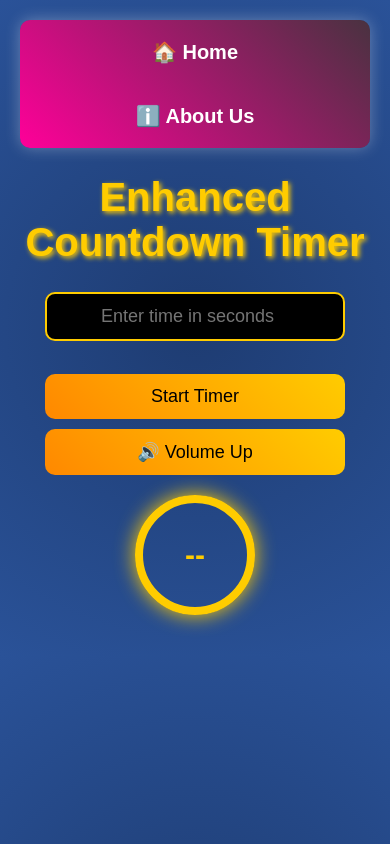
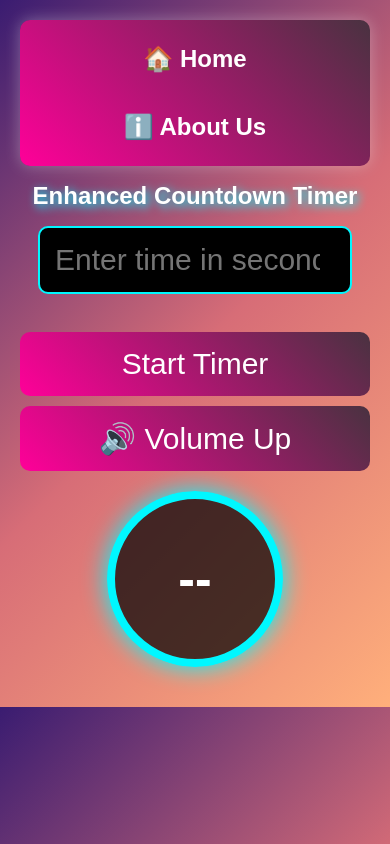
Before and after one commit to Pratish978/time, a plain HTML site: page index.html in a window 390 px wide. Drawn offline with Linux system fonts and the light colour scheme.

Commit message:
Update index.html

```diff
--- a/index.html
+++ b/index.html
@@ -5,17 +5,15 @@
     <meta charset="UTF-8">
     <meta name="viewport" content="width=device-width, initial-scale=1.0">
     <title>Enhanced Countdown Timer</title>
-    <link rel="stylesheet" href="mystyle.css">
     <style>
         * {
-            font-size: 20px;
+            font-size: 30px;
             font-family: 'Poppins', sans-serif;
-            box-sizing: border-box;
         }
 
         body {
-            background: radial-gradient(circle, #1e3c72, #2a5298);
-            color: #ffcc00;
+            background: linear-gradient(135deg, #3a1c71, #d76d77, #ffaf7b);
+            color: white;
             text-align: center;
             margin: 0;
             padding: 20px;
@@ -28,9 +26,9 @@
             display: flex;
             justify-content: center;
             gap: 20px;
-            flex-wrap: wrap;
             border-radius: 10px;
             box-shadow: 0 0 15px rgba(255, 255, 255, 0.3);
+            flex-wrap: wrap;
         }
 
         .nav a {
@@ -40,102 +38,83 @@
             padding: 10px 20px;
             border-radius: 8px;
             transition: 0.3s;
+            text-align: center;
         }
 
         .nav a:hover {
             background: rgba(255, 255, 255, 0.2);
         }
 
-        h1 {
-            text-shadow: 2px 2px 5px #ffcc00;
-            font-size: 2.5em;
-        }
-
-        /* Responsive Form */
-        form {
-            margin-top: 20px;
-            display: flex;
-            flex-direction: column;
-            align-items: center;
-        }
-
         input[type=number] {
             padding: 15px;
-            font-size: 20px;
-            border: 2px solid #ffcc00;
+            font-size: 30px;
+            border: 2px solid #00f7ff;
             background-color: black;
             color: white;
             border-radius: 10px;
             text-align: center;
             width: 80%;
-            max-width: 300px;
+            max-width: 400px;
         }
 
         input[type=submit],
         button {
             border: none;
-            background: linear-gradient(45deg, #ff8800, #ffcc00);
-            color: black;
+            background: linear-gradient(45deg, #ff0099, #493240);
+            color: white;
             padding: 15px 30px;
-            font-size: 20px;
+            font-size: 30px;
             cursor: pointer;
             border-radius: 10px;
             transition: 0.3s;
             margin-top: 10px;
-            width: 80%;
-            max-width: 300px;
         }
 
         input[type=submit]:hover,
         button:hover {
-            background: linear-gradient(45deg, #ffcc00, #ff8800);
+            background: linear-gradient(45deg, #493240, #ff0099);
         }
 
-        /* Countdown Watch */
+        h1 {
+            text-shadow: 3px 3px 10px #00f7ff;
+        }
+
         #watch {
-            width: 150px;
-            height: 150px;
-            border: 8px solid #ffcc00;
+            width: 160px;
+            height: 160px;
+            border: 8px solid #00f7ff;
             border-radius: 50%;
             margin: 20px auto;
             display: flex;
             align-items: center;
             justify-content: center;
-            font-size: 40px;
+            font-size: 50px;
             font-weight: bold;
-            box-shadow: 0 0 20px #ffcc00;
+            box-shadow: 0 0 25px #00f7ff;
+            background: rgba(0, 0, 0, 0.7);
         }
 
         /* Responsive Design */
-        @media (max-width: 768px) {
-            h1 {
-                font-size: 2em;
+        @media (max-width: 600px) {
+            * {
+                font-size: 24px;
             }
 
             .nav {
                 flex-direction: column;
-                text-align: center;
-                padding: 10px;
+                align-items: center;
             }
 
-            input[type=number], input[type=submit], button {
-                width: 90%;
-                font-size: 18px;
-                padding: 12px;
-            }
-
-            #watch {
-                width: 120px;
-                height: 120px;
-                font-size: 30px;
+            input[type=submit],
+            button {
+                width: 100%;
+                max-width: 400px;
             }
         }
     </style>
-    <link rel="icon" href="timer.png">
 </head>
 
 <body>
-    <!-- Navigation Bar -->
     <div class="nav">
         <a href="index.html">🏠 Home</a>
         <a href="about.html">ℹ️ About Us</a>
@@ -144,7 +123,7 @@
     <h1>Enhanced Countdown Timer</h1>
     <form onsubmit="startCountdown(event)">
         <input type="number" id="time" placeholder="Enter time in seconds" min="1" required />
-        <br>
+        <br><br>
         <input type="submit" value="Start Timer">
     </form>
     <button onclick="increaseVolume()">🔊 Volume Up</button>
```
